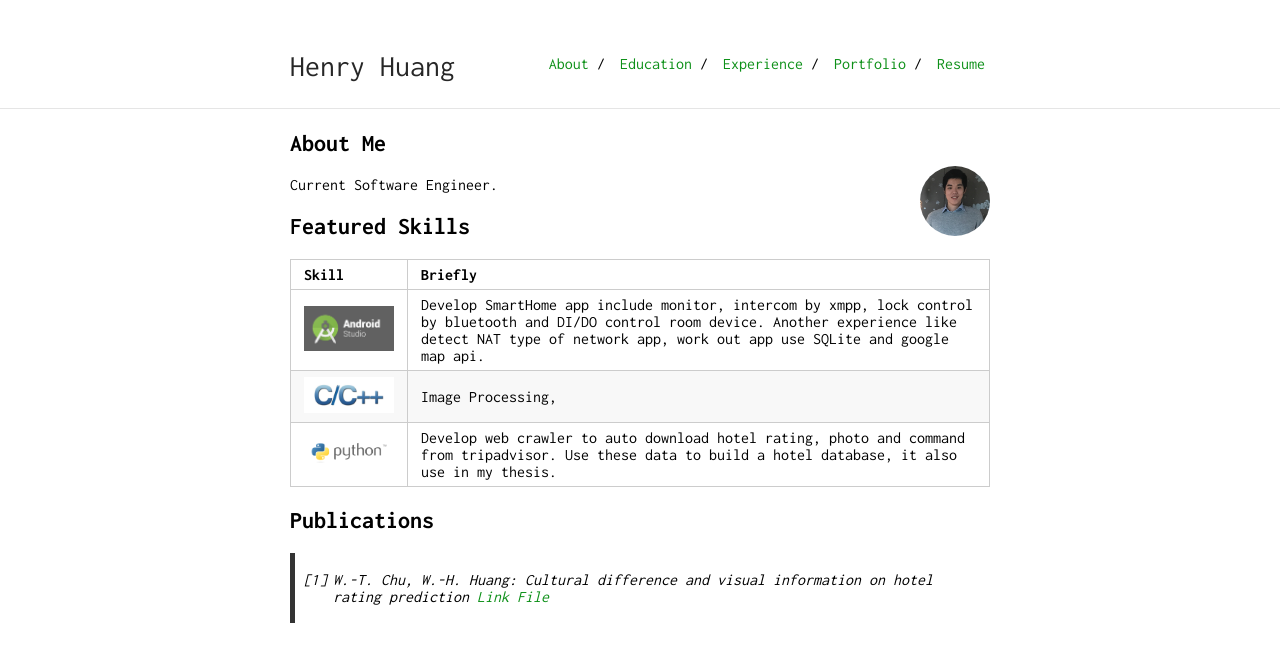
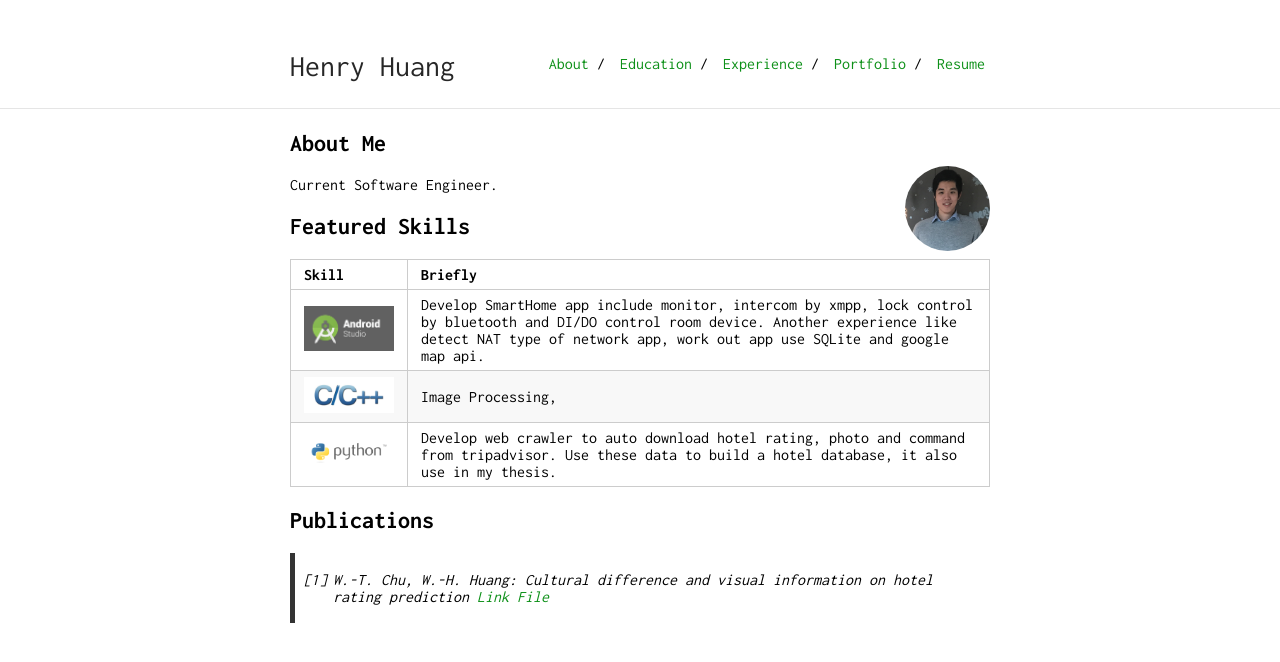
Before and after one commit to henry0726/henry0726.github.io, a Jekyll site: the page built from index.md, in a window 1280 px wide. Shown: the top 662 px of the page. Built offline with Jekyll 4.4.1, drawn with Linux system fonts in a browser that asks for light colours; our own code applies the rules of GitHub Pages for plain Markdown files.

Commit message:
Update index.md

```diff
--- a/index.md
+++ b/index.md
@@ -4,7 +4,7 @@ layout: default
 
 ## About Me
 
-<img class="profile-picture" src="OwnSticky.jpeg" style="width:10%; height:10%;">
+<img class="profile-picture" src="OwnSticky.jpeg">
 
 Current Software Engineer.
 
```
